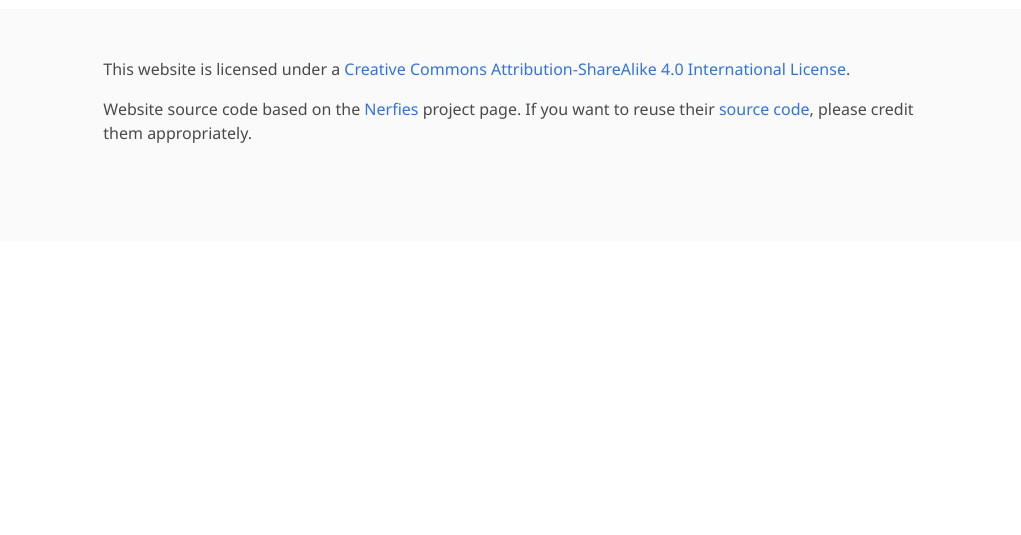
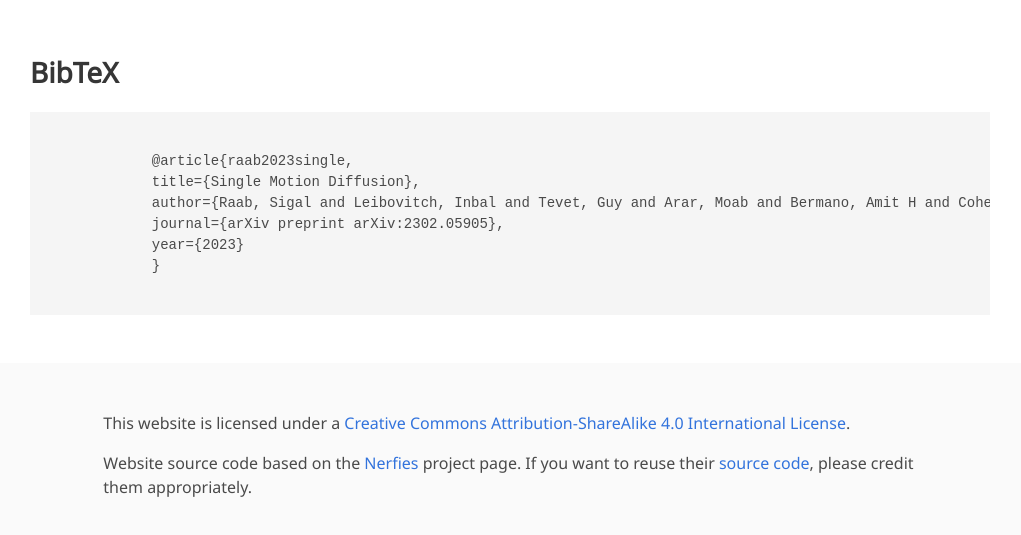
Before and after one commit to SinMDM/SinMDM-page, a plain HTML site: page index.html in a window 1280 px wide. Shown: the part 7094-7629 px from the top of the page, without its empty margins (130-1151 px from the left). Before the commit the page ends 7335 px from the top, so only its background shows below. Drawn offline with nearby package versions, Linux system fonts and the light colour scheme; some icons are missing; a web font is replaced by a local one.

Commit message:
Add a BibTeX reference

```diff
--- a/index.html
+++ b/index.html
@@ -495,15 +495,21 @@
     </div>
 </section>
 
+<!-- BibTeX -->
 
-<!--<section class="section" id="BibTeX">-->
-<!--    <div class="container is-max-desktop content">-->
-<!--      <h2 class="title">BibTeX</h2>-->
-<!--      <pre><code>-->
-<!--@article{ UPDATE THIS-->
-<!--}</code></pre>-->
-<!--    </div>-->
-<!--</section>-->
+<section class="section" id="BibTeX">
+    <div class="container is-max-desktop content">
+        <h2 class="title">BibTeX</h2>
+        <pre><code>
+            @article{raab2023single,
+            title={Single Motion Diffusion},
+            author={Raab, Sigal and Leibovitch, Inbal and Tevet, Guy and Arar, Moab and Bermano, Amit H and Cohen-Or, Daniel},
+            journal={arXiv preprint arXiv:2302.05905},
+            year={2023}
+            }
+        </code></pre>
+    </div>
+</section>
 
 
 <footer class="footer">
```
